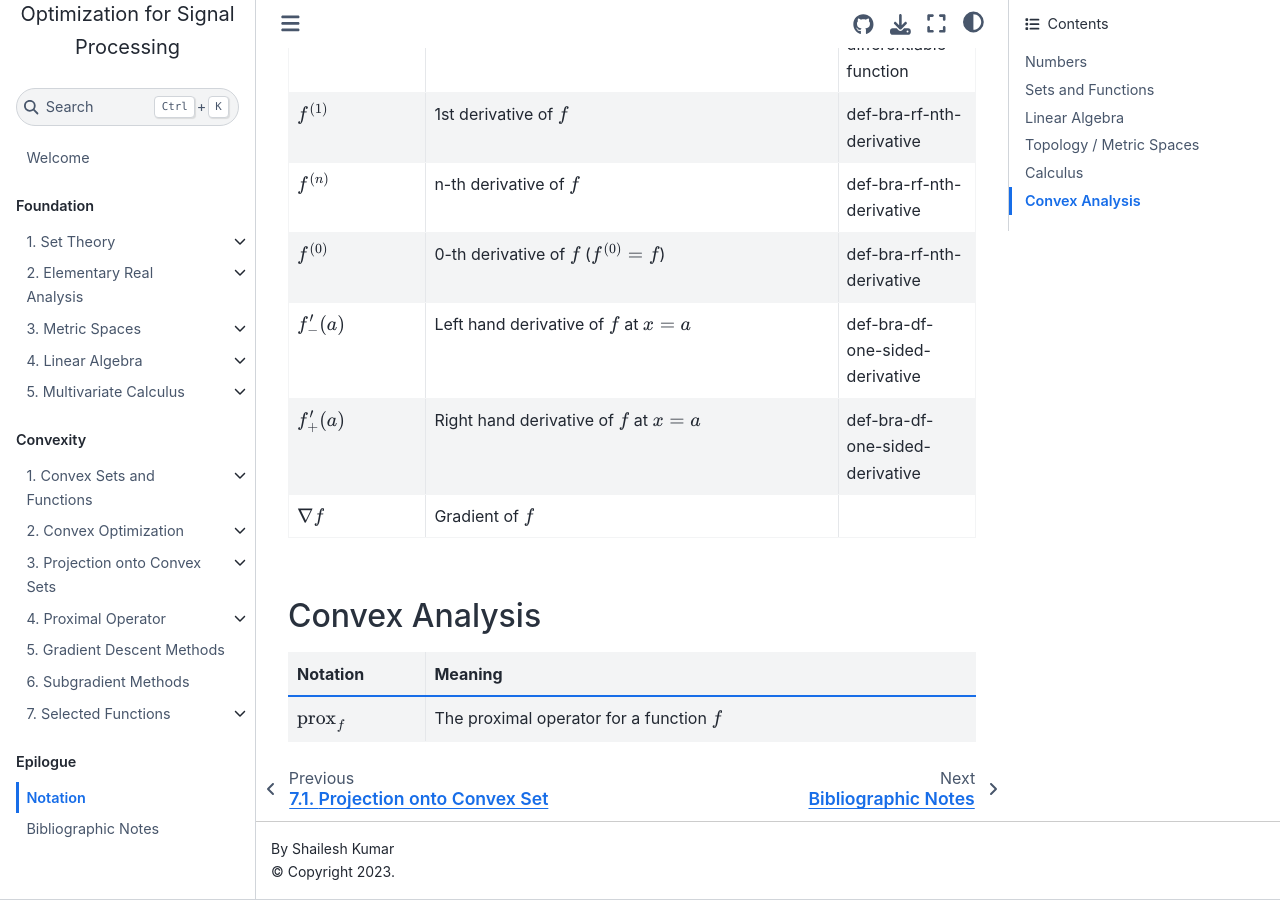
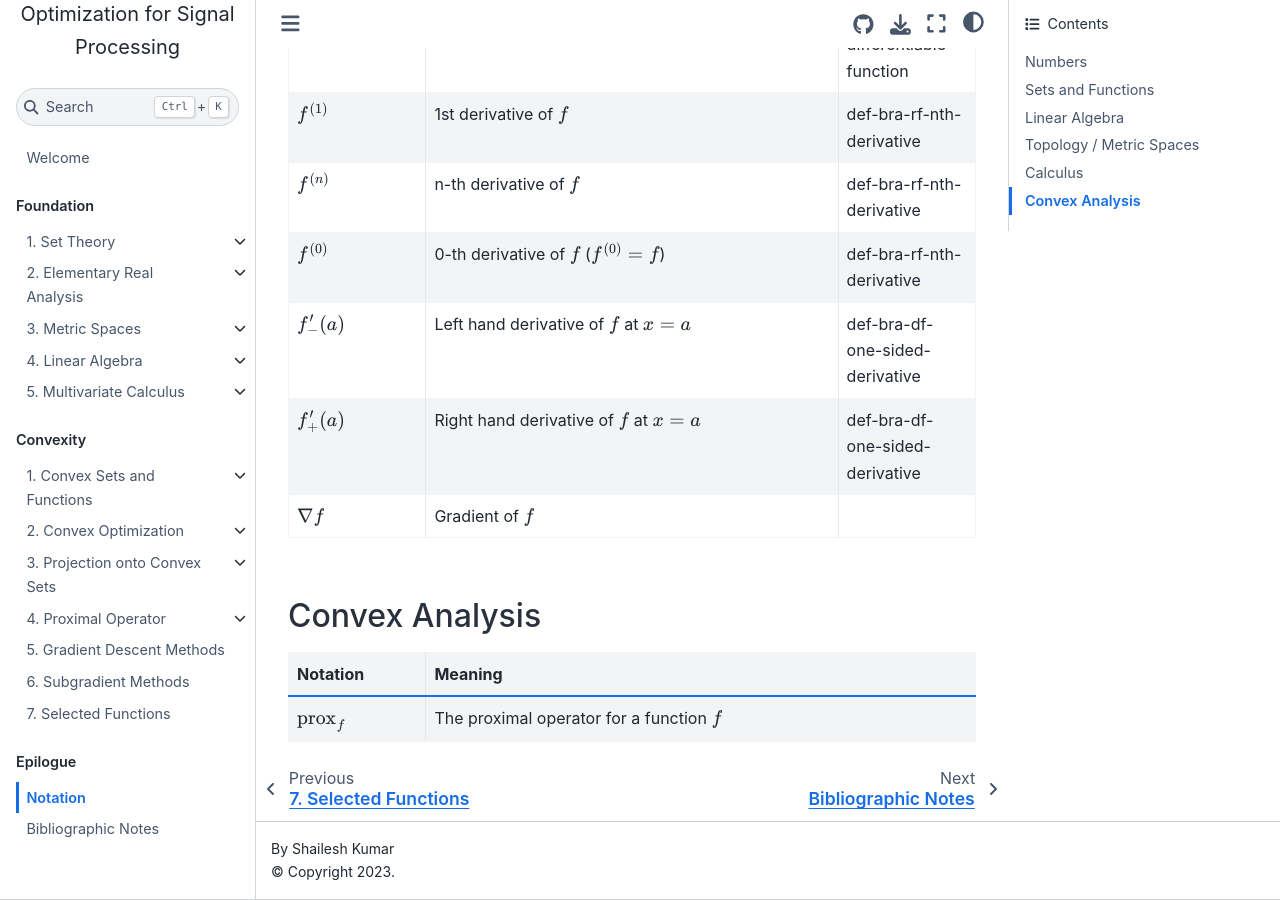
Before and after one commit to shailesh1729/tisp, a Jupyter Book: the page built from book/notation.rst, in a window 1280 px wide and 900 px high, scrolled down 2935 px. Built offline with Jupyter Book 1.0.4 settings and Sphinx 7.4.7 and the Sphinx Book theme 1.1.4, drawn with Linux system fonts in a browser that asks for light colours; pages that are not in the unit, such as notebooks, are missing from menus.

Commit message:
moving pocs chapter

```diff
--- a/book/_toc.yml
+++ b/book/_toc.yml
@@ -78,6 +78,7 @@
       sections:
         - file: cvxopt/intro
         - file: cvxopt/cvxopt
+        - file: cvxopt/projection
         - file: cvxopt/duality
         - file: cvxopt/linear_programming
         - file: cvxopt/quadratic_programming
@@ -91,8 +92,6 @@
     - file: gradient_methods/chapter
     - file: subgradient_methods/chapter
     - file: selected/chapter
-      sections:
-          - file: selected/projection
   - caption: Epilogue
     chapters:
     - file: notation
```
